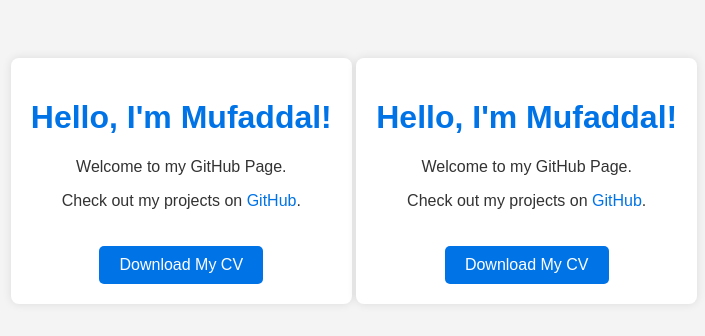
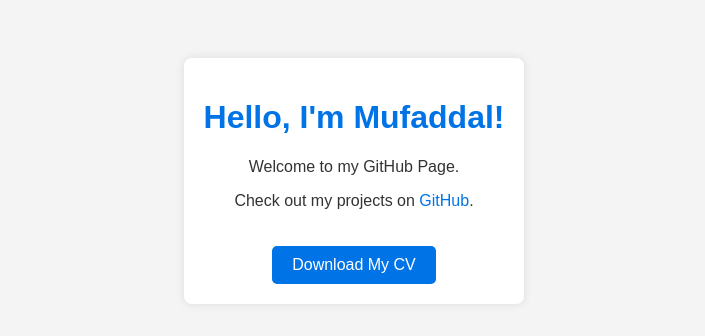
Before and after one commit to MUFADDALKHAMUSI/github.io, a plain HTML site: page index.html in a window 1280 px wide. Shown: the whole page, without its empty margins (286-991 px from the left). Drawn offline with Linux system fonts and the light colour scheme.

Commit message:
Update index.html

```diff
--- a/index.html
+++ b/index.html
@@ -44,49 +44,3 @@
     </div>
 </body>
 </html>
-<!DOCTYPE html>
-<html>
-<head>
-    <title>Welcome to Mufaddal's GitHub Page</title>
-    <style>
-        body {
-            font-family: Arial, sans-serif;
-            background-color: #f4f4f4;
-            color: #333;
-            text-align: center;
-            padding: 50px;
-        }
-        h1 {
-            color: #0073e6;
-        }
-        a {
-            text-decoration: none;
-            color: #0073e6;
-        }
-        .container {
-            background: #fff;
-            padding: 20px;
-            border-radius: 8px;
-            box-shadow: 0px 0px 10px rgba(0, 0, 0, 0.1);
-            display: inline-block;
-        }
-        .button {
-            background-color: #0073e6;
-            color: white;
-            padding: 10px 20px;
-            border-radius: 5px;
-            text-decoration: none;
-            display: inline-block;
-            margin-top: 20px;
-        }
-    </style>
-</head>
-<body>
-    <div class="container">
-        <h1>Hello, I'm Mufaddal!</h1>
-        <p>Welcome to my GitHub Page.</p>
-        <p>Check out my projects on <a href="https://github.com/mufaddalkhamusi" target="_blank">GitHub</a>.</p>
-        <a href="CV%20-%20Mufaddal%20Khamusi.pdf" class="button" target="_blank">Download My CV</a>
-    </div>
-</body>
-</html>
```
